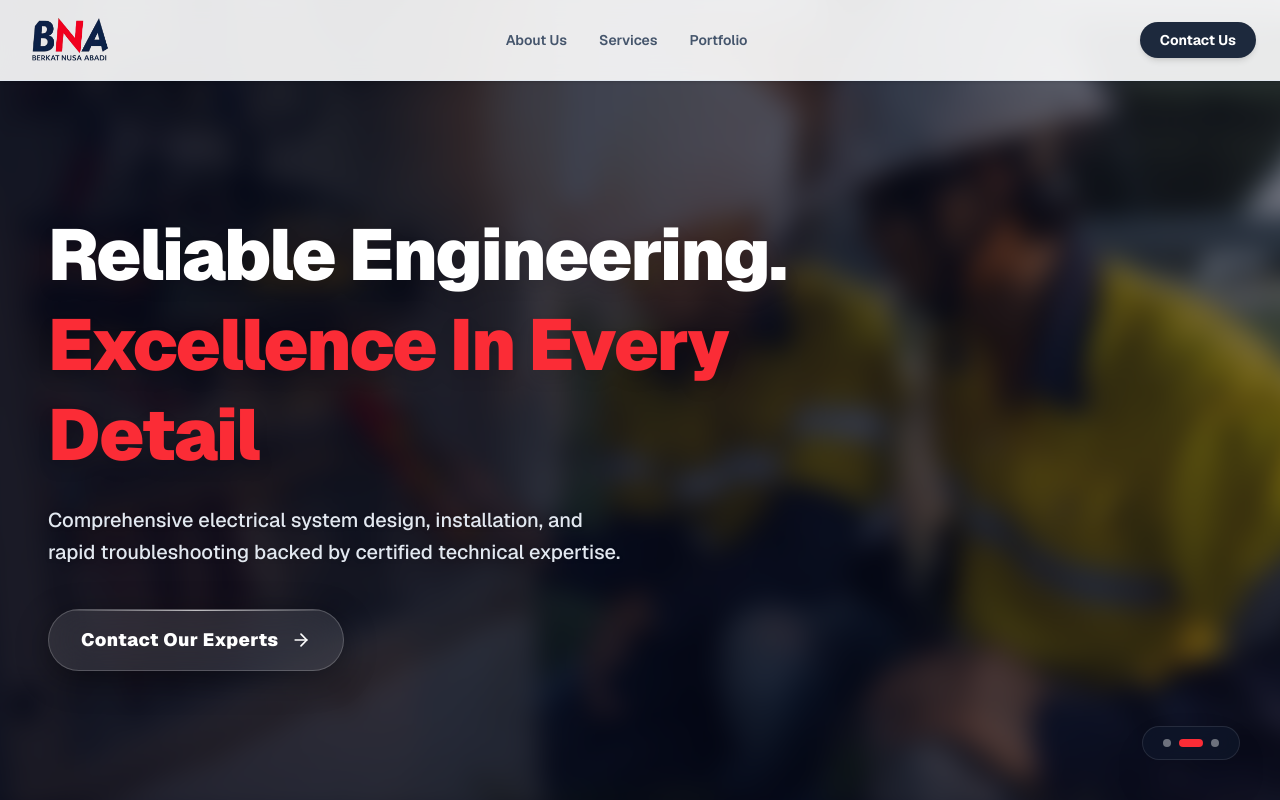
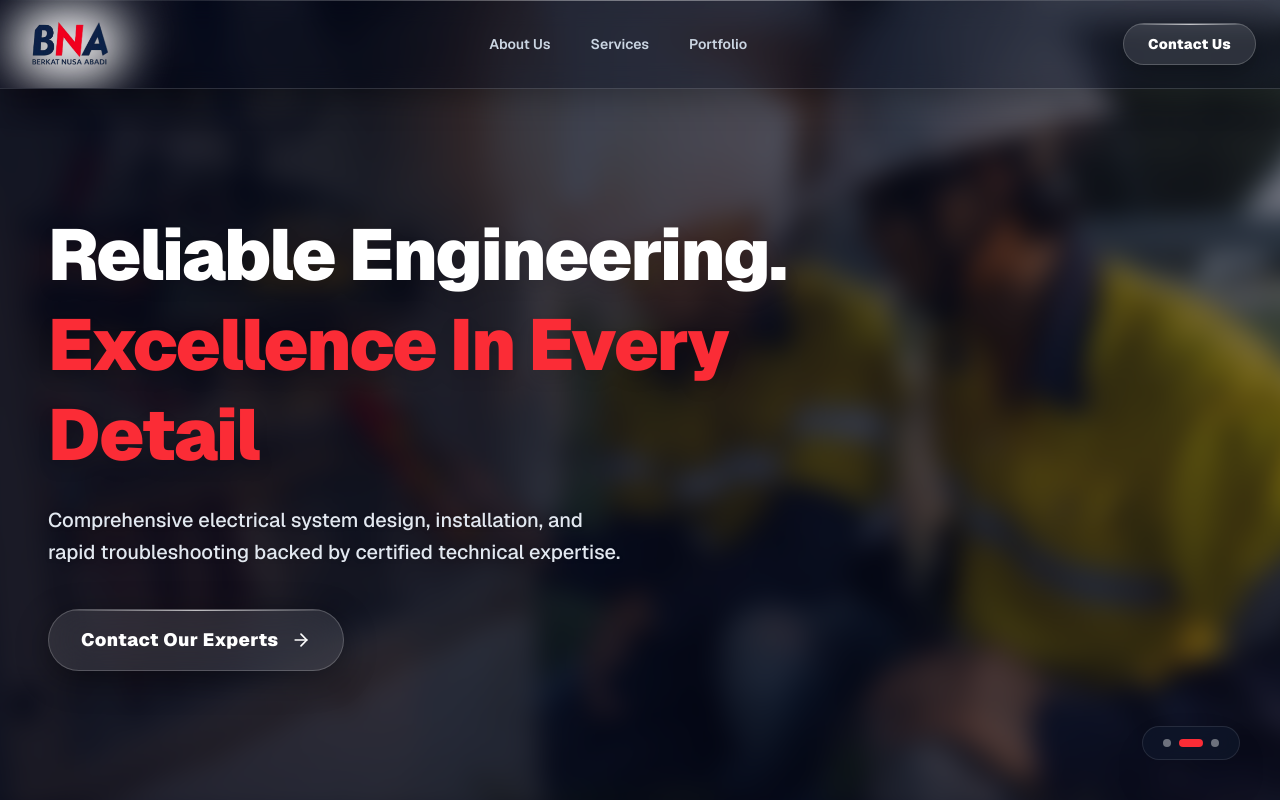
Before and after one commit to KarelFelixJuanito/BerkatNusaAbadi, a Next.js app in the folder bna-website/: page / in a window 1280 px wide. Shown: the top 800 px of the page. Built offline with nearby package versions, Linux system fonts and the light colour scheme.

Commit message:
update navbar

```diff
--- a/bna-website/components/footer.tsx
+++ b/bna-website/components/footer.tsx
@@ -58,7 +58,7 @@ export default function Footer() {
             <div className="relative flex items-center mb-6 w-fit">
               <div className="absolute inset-0 bg-white blur-[20px] rounded-full scale-125 z-0 pointer-events-none"></div>
               <img
-                src="/logo-bna.jpg"
+                src="/logo-bna.png"
                 alt="BNA Logo"
                 className="h-14 md:h-16 w-auto object-contain mix-blend-multiply relative z-10"
               />
--- a/bna-website/components/navbar.tsx
+++ b/bna-website/components/navbar.tsx
@@ -36,39 +36,56 @@ export default function Navbar() {
       }}
       animate={hidden ? "hidden" : "visible"}
       transition={{ duration: 0.35, ease: "easeInOut" }}
-      className="fixed top-0 left-0 right-0 z-50 bg-white/90 backdrop-blur-md border-b border-slate-200 shadow-sm"
+      className="fixed top-0 left-0 right-0 z-50 bg-slate-950/40 backdrop-blur-md border-b border-white/15 shadow-[0_8px_32px_0_rgba(0,0,0,0.3)] overflow-hidden"
     >
-      <div className="max-w-7xl mx-auto px-6 py-4 flex justify-between items-center">
+      {/* Garis Kilap Kaca Tipis di Bagian Paling Atas Navbar */}
+      <div className="absolute top-0 left-0 w-full h-[1px] bg-gradient-to-r from-transparent via-white/40 to-transparent pointer-events-none"></div>
 
-        {/* LOGO BNA ASLI (Gambar) */}
-        <a href="#" className="block cursor-pointer">
+      <div className="max-w-7xl mx-auto px-6 py-4 flex justify-between items-center relative z-10">
+
+        {/* LOGO BNA DENGAN EFEK SPOTLIGHT (PERSIS SEPERTI DI FOOTER) */}
+        <a href="#" className="block cursor-pointer py-1 relative">
+          <div className="absolute inset-0 bg-white blur-[20px] rounded-full scale-125 z-0 pointer-events-none"></div>
           <img
             src="/logo-bna.png"
             alt="Logo Berkat Nusa Abadi"
-            className="h-10 md:h-12 w-auto object-contain"
+            className="h-10 md:h-12 w-auto object-contain mix-blend-multiply relative z-10"
           />
         </a>
 
-        <div className="hidden md:flex gap-8 text-sm font-semibold text-slate-600">
-          <a href="#about" onClick={(e) => handleSmoothScroll(e, "about")} className="hover:text-red-500 transition-colors">
-            About Us
-          </a>
-          <a href="#services" onClick={(e) => handleSmoothScroll(e, "services")} className="hover:text-red-500 transition-colors">
-            Services
-          </a>
-          <a href="#portfolio" onClick={(e) => handleSmoothScroll(e, "portfolio")} className="hover:text-red-500 transition-colors">
-            Portfolio
-          </a>
+        {/* MENU NAVIGASI BERSIH MINIMALIS DENGAN ANIMASI GARIS BAWAH */}
+        <div className="hidden md:flex items-center gap-10">
+          {[
+            { name: "About Us", id: "about" },
+            { name: "Services", id: "services" },
+            { name: "Portfolio", id: "portfolio" }
+          ].map((item) => (
+            <a
+              key={item.id}
+              href={`#${item.id}`}
+              onClick={(e) => handleSmoothScroll(e, item.id)}
+              className="relative text-sm font-semibold text-slate-300 hover:text-white transition-colors py-2 group"
+            >
+              {item.name}
+              {/* Garis Merah Kecil yang Muncul Mulus Saat Di-hover */}
+              <span className="absolute bottom-0 left-0 w-0 h-0.5 bg-red-500 transition-all duration-300 group-hover:w-full"></span>
+            </a>
+          ))}
         </div>
 
+        {/* Tombol Contact Us dengan Efek Glassmorphism */}
         <a
           href="https://wa.me/6285921774448"
           target="_blank"
           rel="noopener noreferrer"
-          className="bg-slate-800 hover:bg-red-500 text-white px-5 py-2 rounded-full text-sm font-bold transition-all shadow-md"
+          className="relative inline-flex items-center px-6 py-2.5 rounded-full font-black text-sm text-white transition-all duration-500 ease-out hover:scale-105 group overflow-hidden bg-white/10 backdrop-blur-xl border border-white/20 shadow-[0_8px_32px_0_rgba(0,0,0,0.37)] hover:bg-red-600/40 hover:border-red-500/50 hover:shadow-[0_12px_40px_rgba(239,68,68,0.3)]"
         >
-          Contact Us
+          {/* Kilapan Cahaya Tipis di Atas Tombol */}
+          <div className="absolute top-0 left-0 w-full h-[1px] bg-gradient-to-r from-transparent via-white/70 to-transparent"></div>
+
+          <span className="tracking-wide">Contact Us</span>
         </a>
+
       </div>
     </motion.nav>
   );
```
